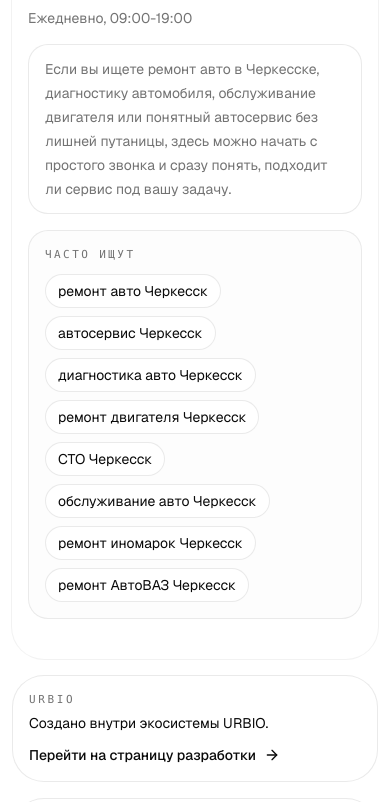
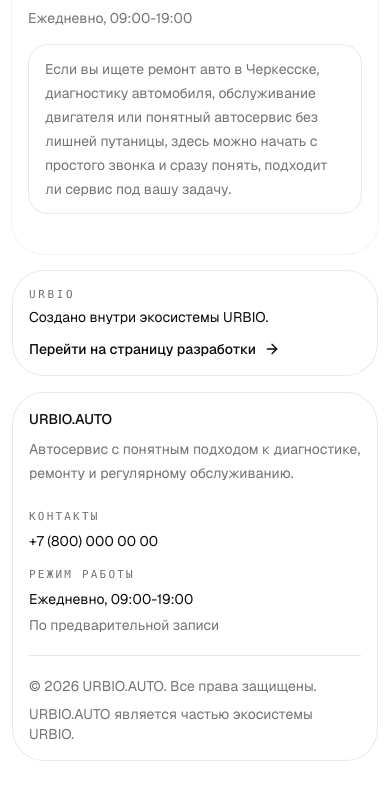
Before and after one commit to rnurat/urbio-auto, a Next.js app: page / in a window 390 px wide. Shown: the part 8848-9650 px from the top of the page. After the commit the page ends 9621 px from the top, so only its background shows below. Built offline with nearby package versions, Linux system fonts and the light colour scheme; no server answers.

Commit message:
use env phone settings

```diff
--- a/app/page.tsx
+++ b/app/page.tsx
@@ -178,8 +178,9 @@ const payments = [
 ]
 
 const contactInfo = {
-  phoneDisplay: "+7 (800) 000 00 00",
-  phoneHref: "+78000000000",
+  phoneDisplay:
+    process.env.NEXT_PUBLIC_PHONE_DISPLAY ?? "+7 (800) 000 00 00",
+  phoneHref: process.env.NEXT_PUBLIC_PHONE_HREF ?? "+78000000000",
   workHours: "Ежедневно, 09:00-19:00",
   bookingHint:
     "Для записи достаточно позвонить. Сразу подскажем, с чего начать, и поможем выбрать удобное время.",
@@ -206,17 +207,6 @@ const pricingHighlights = [
     priceFrom: "от 12 000 ₽",
     description: "Когда проблема уже требует ремонта.",
   },
-]
-
-const searchQueries = [
-  "ремонт авто Черкесск",
-  "автосервис Черкесск",
-  "диагностика авто Черкесск",
-  "ремонт двигателя Черкесск",
-  "СТО Черкесск",
-  "обслуживание авто Черкесск",
-  "ремонт иномарок Черкесск",
-  "ремонт АвтоВАЗ Черкесск",
 ]
 
 const faqItems = [
@@ -1014,21 +1004,6 @@ export default function Page() {
                   подходит ли сервис под вашу задачу.
                 </div>
 
-                <div className="rounded-[1.25rem] border border-border/80 bg-muted/20 px-4 py-4">
-                  <div className="font-mono text-[11px] uppercase tracking-[0.22em] text-muted-foreground">
-                    Часто ищут
-                  </div>
-                  <div className="mt-3 flex flex-wrap gap-2">
-                    {searchQueries.map((query) => (
-                      <div
-                        key={query}
-                        className="rounded-full border border-border/80 bg-background px-3 py-1.5 text-sm text-foreground"
-                      >
-                        {query}
-                      </div>
-                    ))}
-                  </div>
-                </div>
               </div>
             </CardContent>
           </Card>
```
Also changed, not shown: 2 other files (tests, documents, lock files or other folders).
